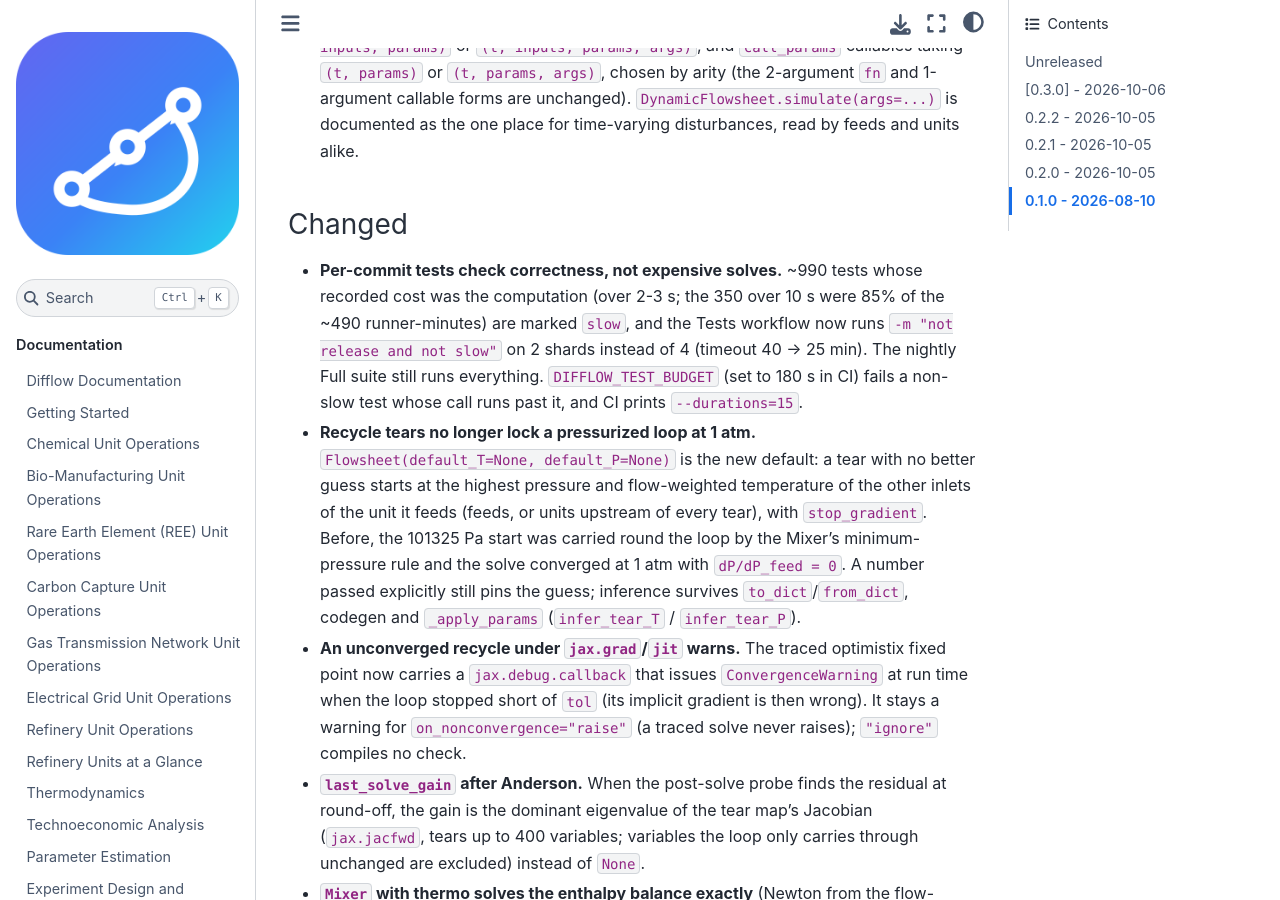
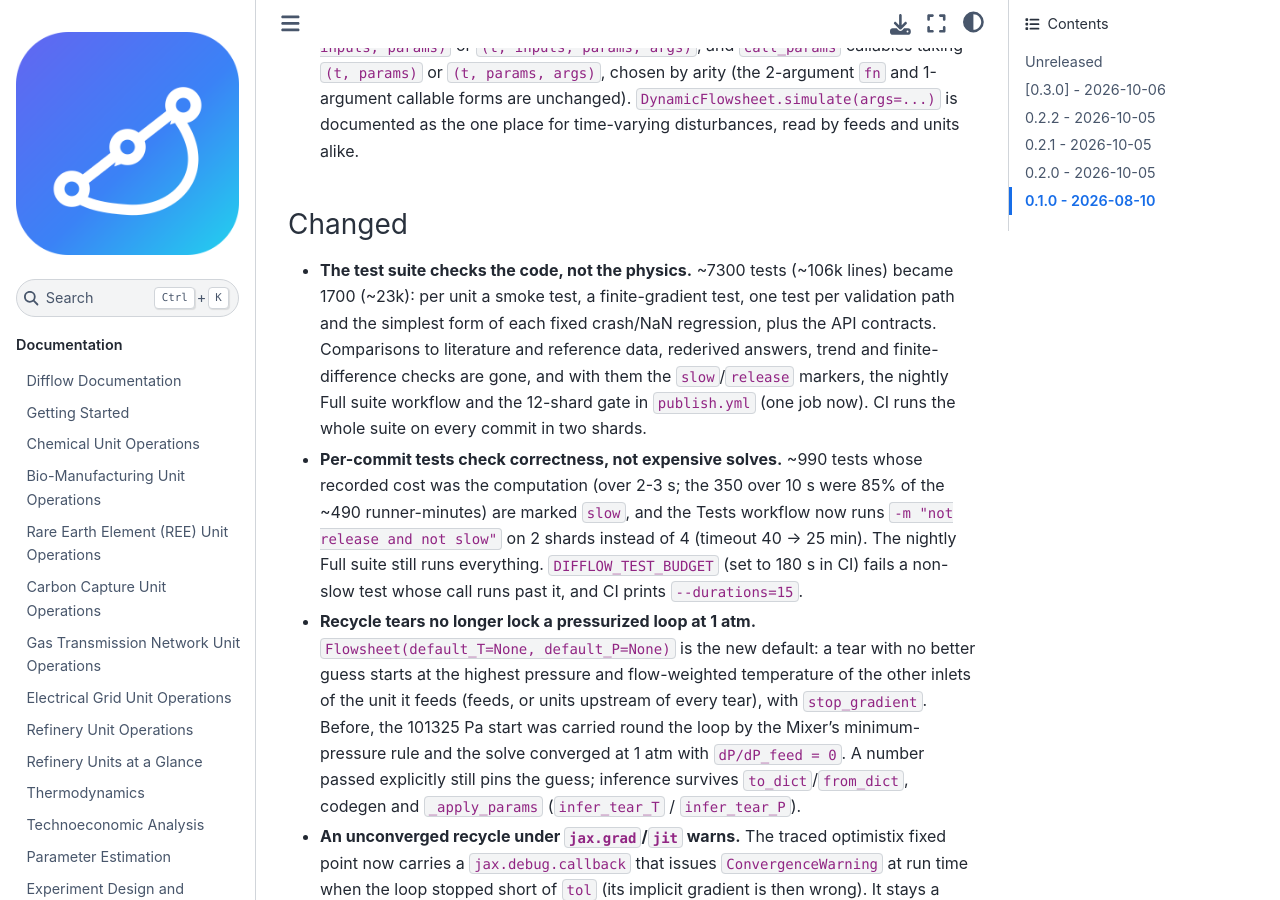
Before and after one commit to jkitchin/differentiable-flowsheets, a Jupyter Book: the page built from CHANGELOG.md, in a window 1280 px wide and 900 px high, scrolled down 19748 px. Built offline with Jupyter Book 1.0.4 settings and Sphinx 7.4.7 and the Sphinx Book theme 1.1.4, drawn with Linux system fonts in a browser that asks for light colours.

Commit message:
ci: run the whole suite per commit; drop the nightly and 12-shard gate
With no slow/release tier left, the Tests workflow runs everything on
every commit (still two pytest-split shards, ~8 min of laptop time
each); the nightly Full suite workflow is deleted; publish.yml gates
on one test job instead of twelve. Makefile loses test-release,
test-slow and test-all; the markers are unregistered;
.test_durations is re-recorded for all 1700 tests; CHANGELOG entry.

Co-Authored-By: Claude Opus 5.5 <noreply@anthropic.com>
Claude-Session: https://claude.ai/code/session_012kLXcoJNae4gCd9DBpNbu4

```diff
--- a/CHANGELOG.md
+++ b/CHANGELOG.md
@@ -709,6 +709,11 @@ All notable changes to difflow are recorded here. The format follows
 
 ### Changed
 
+- **The test suite checks the code, not the physics.** ~7300 tests (~106k lines) became 1700 (~23k): per unit a
+  smoke test, a finite-gradient test, one test per validation path and the simplest form of each fixed crash/NaN
+  regression, plus the API contracts. Comparisons to literature and reference data, rederived answers, trend and
+  finite-difference checks are gone, and with them the `slow`/`release` markers, the nightly Full suite workflow
+  and the 12-shard gate in `publish.yml` (one job now). CI runs the whole suite on every commit in two shards.
 - **Per-commit tests check correctness, not expensive solves.** ~990 tests whose recorded cost was the computation
   (over 2-3 s; the 350 over 10 s were 85% of the ~490 runner-minutes) are marked `slow`, and the Tests workflow now
   runs `-m "not release and not slow"` on 2 shards instead of 4 (timeout 40 -> 25 min). The nightly Full suite still
```
Also changed, not shown: CLAUDE.md (+4 -3 lines), pyproject.toml (+4 -9 lines), 5 other files.
